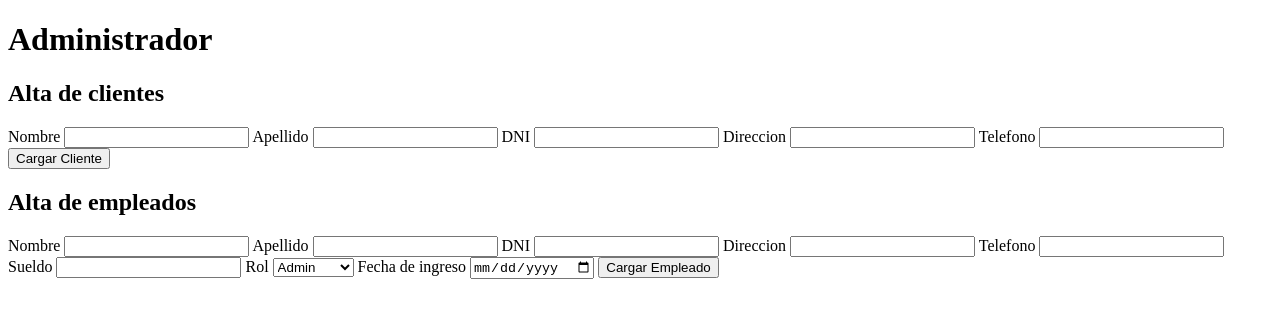
After one commit to Galo98/Proyecto-php-Objetos, a PHP site: page / in a window 1280 px wide. The commit adds this page. Shown: the top 318 px of the page. Run offline with PHP 8.4, Linux system fonts and the light colour scheme.

Commit message:
clases y formulario terminado

```diff
--- a/clases.php
+++ b/clases.php
@@ -1,14 +1,58 @@
 <?php
 
+
+    function conectarBD(){
+        $serv="localhost";
+        $usr="root";
+        $pss="";
+        $bd="galoGuia3";
+        $c=mysqli_connect($serv, $usr, $pss, $bd);
+        return $c;
+    }
+
+    #region Clase Persona
+    abstract class Persona{
+
+        //Atributos
+
+        protected $nombre;
+        protected $apellido;
+        protected $dni;
+
+        // Constructor
+
+        public function __construct($nombre,$apellido,$dni){
+            $this->nombre = $nombre;
+            $this->apellido = $apellido;
+            $this->dni = $dni;
+        }
+
+        // Metodos
+
+        public abstract function mostrarDatos();
+
+        public abstract function darDeAlta();
+
+        public abstract static function buscar();
+
+        protected function saludar(){
+            echo 'Hola soy ' .$this->nombre .' ' .$this->apellido .' y soy de la clase ' .get_class($this);
+        }
+
+    }
+#endregion
+
+    #region Clase Cliente
     class Cliente extends Persona{
 
         // Atributos
-        protected $nroCliente;
-        protected $direccion;
-        protected $telefono;
+        private $nroCliente;
+        private $direccion;
+        private $telefono;
 
         // Constructor
-        public function __construct($nombre,$apellido,$dni,$nroCliente,$direccion,$telefono){
+
+        public function __construct($nroCliente,$nombre,$apellido,$dni,$direccion,$telefono){
             parent::__construct($nombre,$apellido,$dni);
             $this->nroCliente = $nroCliente;
             $this->direccion = $direccion;
@@ -17,33 +61,91 @@
 
         // Metodos
 
+        public function mostrarDatos(){
+
         }
 
-        class Cliente extends Persona{
+        public function darDeAlta(){
+            $mensaje = "";
+            $sql = "insert into clientes (nroCliente,nombre,apellido,dni,direccion,telefono) values ('$this->nroIdentificador','$this->nombre','$this->apellido',$this->dni,'$this->direccion'.'$this->telefono')";
+            // mysqli_query(conectarBD(),$sql);
+            if (mysqli_affected_rows(conectarBD()) > 0){
+                $mensaje = "se han guardado los registros";
+            }else{
+                $mensaje = "no se guardaron los registros";
+            }
+            return $mensaje;
+        }
+
+        public static function buscar(){
+
+        }
+
+        public static function listar(){
+
+        }
+
+        public function saludar(){
+            parent::saludar();
+        }
+
+    }
+#endregion
+
+    #region Clase empleado
+    class Empleado extends Persona{
 
         // Atributos
-        protected $nroCliente;
-        protected $direccion;
-        protected $telefono;
+        private $nroEmpleado;
+        private $direccion;
+        private $telefono;
+        private $sueldo;
+        private $rol;
+        private $antiguedad;
 
         // Constructor
-        public function __construct($nombre,$apellido,$dni,$nroCliente,$direccion,$telefono){
+
+        public function __construct($nroEmpleado,$nombre,$apellido,$dni,$direccion,$telefono,$sueldo,$rol,$antiguedad){
             parent::__construct($nombre,$apellido,$dni);
-            $this->nroCliente = $nroCliente;
+            $this->nroEmpleado = $nroEmpleado;
             $this->direccion = $direccion;
             $this->telefono = $telefono;
+            $this->sueldo = $sueldo;
+            $this->rol = $rol;
+            $this->antiguedad = $antiguedad;
         }
 
         // Metodos
 
+        public function mostrarDatos(){
 
         }
 
+        public function darDeAlta(){
+            $mensaje = "";
+            $sql = "insert into empleados (nroEmpleado,nombre,apellido,dni,direccion,telefono,sueldo,rol,antiguedad) values ('$this->nroIdentificador','$this->nombre','$this->apellido',$this->dni,'$this->direccion'.'$this->telefono','$this->sueldo','$this->rol','$this->antiguedad')";
+            // mysqli_query(conectarBD(),$sql);
+            if (mysqli_affected_rows(conectarBD()) > 0){
+                $mensaje = "se han guardado los registros";
+            }else{
+                $mensaje = "no se guardaron los registros";
+            }
+            return $mensaje;
+        }
 
+        public static function buscar(){
 
+        }
 
+        public static function listar(){
 
+        }
 
+        public function saludar(){
+            parent::saludar();
+        }
+    }
+#endregion
 
 
 ?>
--- /dev/null
+++ b/index.php
@@ -0,0 +1,122 @@
+<?php
+    include 'clases.php';
+
+    if(isset($_POST['clinom']) && $_POST['clinom'] != ""){
+        $clinom = $_POST['clinom'];
+        $cliape = $_POST['cliape'];
+        $clidni = $_POST['clidni'];
+        $clidire = $_POST['clidire'];
+        $clitel = $_POST['clitel'];
+
+        $queryid = "select * from clientes order by nroCliente desc limit 1;";
+        $sql = mysqli_query(conectarBD(),$queryid);
+        $cliID = mysqli_fetch_row($sql);
+        $cliID[0]++;
+
+        $cliente = new Cliente($cliID,$clinom,$cliape,$clidni,$clidire,$clitel);
+        $mensaje = $cliente->darDeAlta();
+
+    }else if(isset($_POST['empnom']) && $_POST['empnom'] != ""){
+
+        $empnom = $_POST['empnom'];
+        $empape = $_POST['empape'];
+        $empdni = $_POST['empdni'];
+        $empdire = $_POST['empdire'];
+        $emptel = $_POST['emptel'];
+        $empsueldo = $_POST['empsueldo'];
+        $emprol = $_POST['emprol'];
+        $empfecha = $_POST['empfecha'];
+
+        $queryid = "select * from empleados order by nroEmpleado desc limit 1;";
+        $sql = mysqli_query(conectarBD(),$queryid);
+        $empID = mysqli_fetch_row($sql);
+        $empID[0]++;
+
+        $empleado = new Empleado ($empID,$empnom,$empape,$empdni,$empdire,$emptel,$empsueldo,$emprol,$empfecha);
+        $mensaje = $empleado->darDeAlta();
+    }
+
+?>
+
+<!DOCTYPE html>
+<html lang="es">
+<head>
+    <meta charset="UTF-8">
+    <meta http-equiv="X-UA-Compatible" content="IE=edge">
+    <meta name="viewport" content="width=|, initial-scale=1.0">
+    <title>Guia 3 | Olguin Galo</title>
+</head>
+<body>
+    <h1>Administrador</h1>
+    <div class="contenedorForms">
+        <div class="contenedorClientes">
+            <h2>Alta de clientes</h2>
+            <form action="" method="POST">
+                <label for="clinom">
+                    Nombre
+                    <input type="text" name="clinom" id="clinom">
+                </label>
+                <label for="cliape">
+                    Apellido
+                    <input type="text" name="cliape" id="cliape">
+                </label>
+                <label for="clidni">
+                    DNI
+                    <input type="number" name="clidni" id="clidni">
+                </label>
+                <label for="clidire">
+                    Direccion
+                    <input type="text" name="clidire" id="clidire">
+                </label>
+                <label for="clitel">
+                    Telefono
+                    <input type="text" name="clitel" id="clitel">
+                </label>
+                <button>Cargar Cliente</button>
+            </form>
+        </div>
+        <div class="contenedorEmpleados">
+            <h2>Alta de empleados</h2>
+            <form action="" method="POST">
+                <label for="empnom">
+                    Nombre
+                    <input type="text" name="empnom" id="empnom">
+                </label>
+                <label for="empape">
+                    Apellido
+                    <input type="text" name="empape" id="empape">
+                </label>
+                <label for="empdni">
+                    DNI
+                    <input type="number" name="empdni" id="empdni">
+                </label>
+                <label for="empdire">
+                    Direccion
+                    <input type="text" name="empdire" id="empdire">
+                </label>
+                <label for="emptel">
+                    Telefono
+                    <input type="text" name="emptel" id="emptel">
+                </label>
+                <label for="empsueldo">
+                    Sueldo
+                    <input type="number" step="0.01" name="empsueldo" id="empsueldo">
+                </label>
+
+                <label for="emprol">Rol</label>
+                <select name="emprol" id="emprol">
+                    <option value="admin">Admin</option>
+                    <option value="empleado">empleado</option>
+                </select>
+
+                <label for="empfecha">
+                    Fecha de ingreso
+                    <input type="date" name="empfecha" id="empfecha">
+                </label>
+
+                <button>Cargar Empleado</button>
+            </form>
+        </div>
+    </div>
+</body>
+</html>
```
Also changed, not shown: SQL/galoGuia3.sql (added, +26 -0 lines), CSS/index.css (added), 2 other files. Lines whose indentation alone changed are shown as unchanged.
